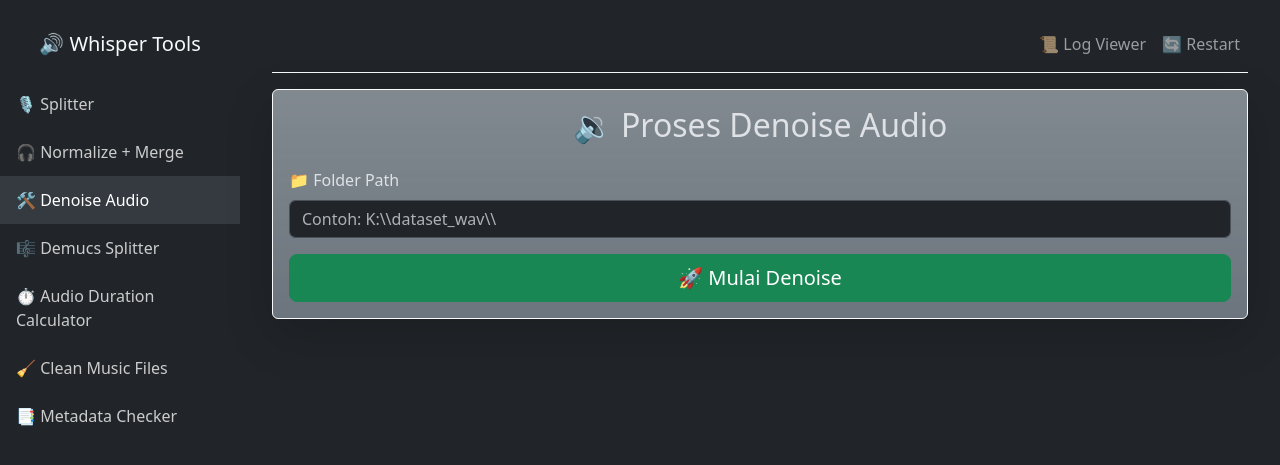
After one commit to adigayung/whisper-tools, a Flask app: page /Denoise in a window 1280 px wide. The commit adds this page. Shown: the top 465 px of the page. Run offline with Flask 3, Linux system fonts and the light colour scheme.

Commit message:
Add files via upload

```diff
--- a/templates/base.html
+++ b/templates/base.html
@@ -41,9 +41,11 @@
     </div>
     <a href="/" class="{% if request.path == '/' %}active{% endif %}">🎙️ Splitter</a>
     <a href="/normalize-merge" class="{% if request.path.startswith('/normalize-merge') %}active{% endif %}">🎧 Normalize + Merge</a>
+    <a href="/Denoise" class="{% if request.path.startswith('/Denoise') %}active{% endif %}">🛠️ Denoise Audio</a>
+    <a href="/demucs" class="{% if request.path.startswith('/demucs') %}active{% endif %}">🎼 Demucs Splitter</a>
     <a href="/audiodurationcalculator" class="{% if request.path.startswith('/audiodurationcalculator') %}active{% endif %}">⏱️ Audio Duration Calculator</a>
-    <a href="/demucs" class="{% if request.path.startswith('/demucs') %}active{% endif %}">🎼 Demucs Splitter</a>
     <a href="/detect_music" class="{% if request.path.startswith('/detect_music') %}active{% endif %}">🧹 Clean Music Files</a>
+    <a href="/check_metadata" class="{% if request.path.startswith('/check_metadata') %}active{% endif %}">📑 Metadata Checker</a>
   </nav>
 
   <!-- Main content area -->
--- /dev/null
+++ b/templates/denoise.html
@@ -0,0 +1,32 @@
+{% extends "base.html" %}
+
+{% block title %}🔉 Denoise Audio{% endblock %}
+
+{% block content %}
+<div class="card shadow-lg bg-secondary bg-gradient border-light">
+  <div class="card-body">
+    <h2 class="card-title text-center mb-4">🔉 Proses Denoise Audio</h2>
+    <form method="post" action="/Denoise">
+      <div class="mb-3">
+        <label for="folder_path" class="form-label">📁 Folder Path</label>
+        <input type="text" class="form-control" id="folder_path" name="folder_path"
+               placeholder="Contoh: K:\\dataset_wav\\" required>
+      </div>
+
+      <div class="d-grid">
+        <button type="submit" class="btn btn-success btn-lg">🚀 Mulai Denoise</button>
+      </div>
+    </form>
+  </div>
+</div>
+
+{% if error %}
+  <div class="alert alert-danger mt-4">{{ error }}</div>
+{% endif %}
+
+{% if result %}
+  <div class="alert alert-success mt-4">
+    ✅ {{ result }}
+  </div>
+{% endif %}
+{% endblock %}
--- a/templates/splitter.html
+++ b/templates/splitter.html
@@ -39,11 +39,11 @@
         </div>
         <div class="col-md-4">
           <label for="min_dur" class="form-label">Min Duration (sec)</label>
-          <input type="number" step="0.1" class="form-control" id="min_dur" name="min_dur" value="0.7" required>
+          <input type="number" step="0.1" class="form-control" id="min_dur" name="min_dur" value="1.02" required>
         </div>
         <div class="col-md-4">
           <label for="max_dur" class="form-label">Max Duration (sec)</label>
-          <input type="number" step="0.1" class="form-control" id="max_dur" name="max_dur" value="13.0" required>
+          <input type="number" step="0.1" class="form-control" id="max_dur" name="max_dur" value="29.0" required>
         </div>
       </div>
 
```
Also changed, not shown: templates/demucs.html (+10 -0 lines), templates/metadata_checker.html (added, +61 -0 lines).
